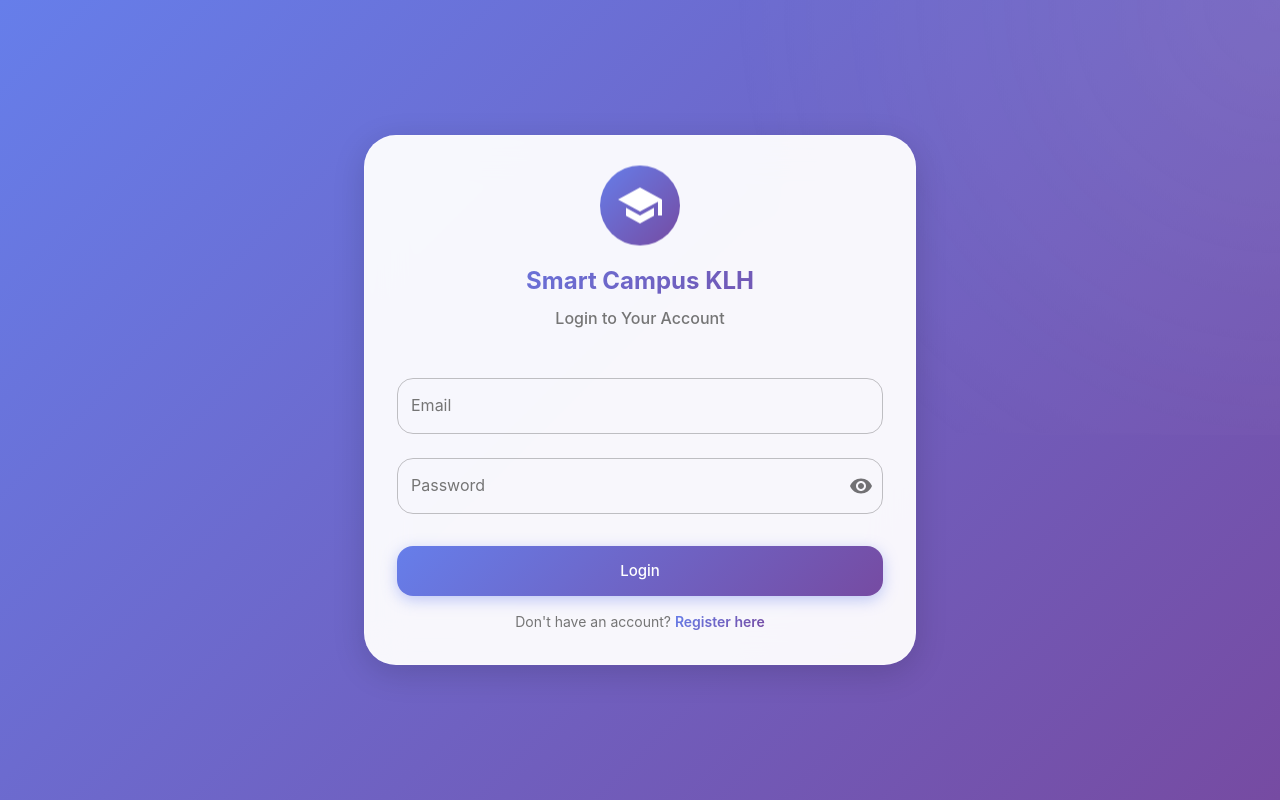
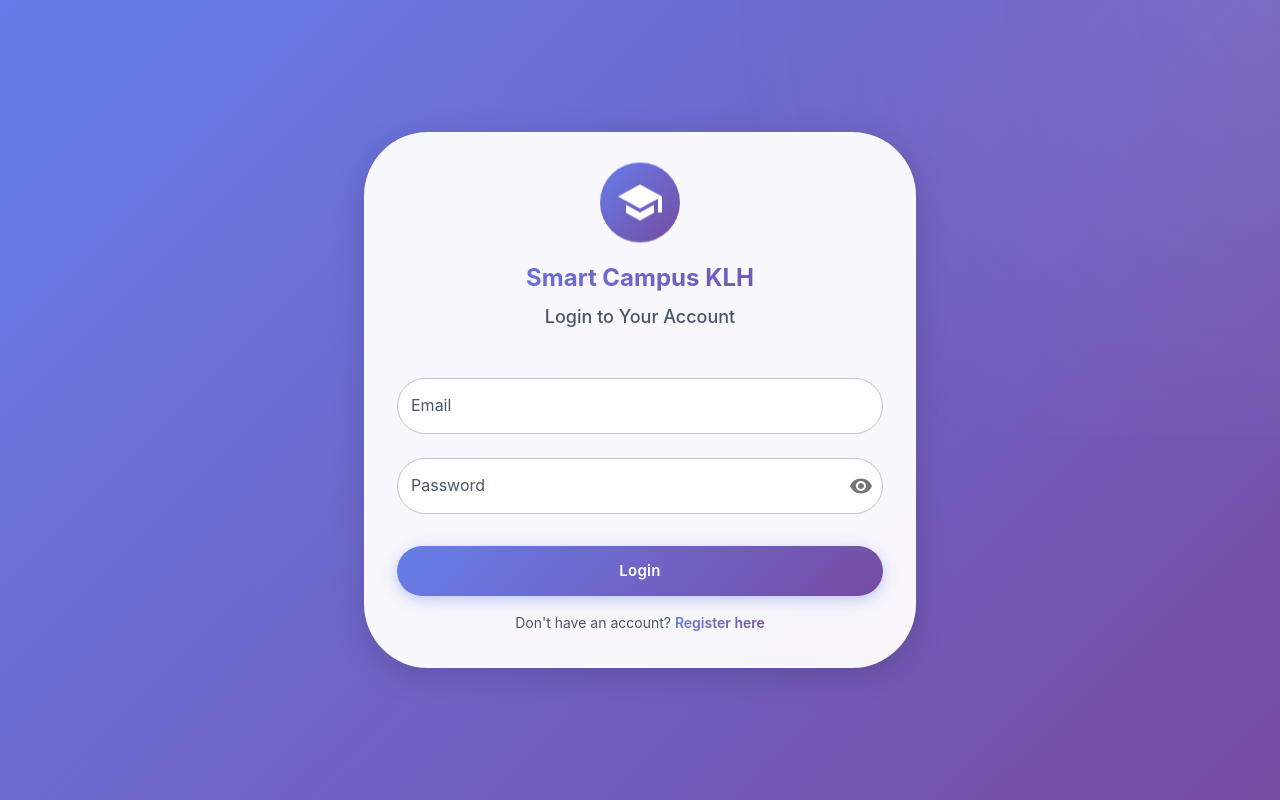
Before and after one commit to Shashikumar2005/KLH-SMART-CAMPUS, a React (Vite) app in the folder frontend/: page /login in a window 1280 px wide. Built offline with nearby package versions, Linux system fonts and the light colour scheme; no server answers.

Commit message:
Enhance UI/UX with glassmorphism theme and modern design

```diff
--- a/frontend/src/theme.js
+++ b/frontend/src/theme.js
@@ -1,58 +1,61 @@
 import { createTheme } from '@mui/material/styles';
 
-// Professional Campus Theme Generator
+// Professional Campus Theme with Glassmorphism
 export const getTheme = (mode) => createTheme({
   palette: {
     mode,
     primary: {
-      main: mode === 'light' ? '#1976d2' : '#42a5f5',
-      light: mode === 'light' ? '#4791db' : '#64b5f6',
-      dark: mode === 'light' ? '#115293' : '#1e88e5',
+      main: mode === 'light' ? '#1976d2' : '#64b5f6',
+      light: mode === 'light' ? '#4791db' : '#90caf9',
+      dark: mode === 'light' ? '#115293' : '#42a5f5',
       contrastText: '#ffffff',
     },
     secondary: {
-      main: mode === 'light' ? '#dc004e' : '#f48fb1',
-      light: mode === 'light' ? '#e33371' : '#f6a5c0',
-      dark: mode === 'light' ? '#9a0036' : '#aa647b',
+      main: mode === 'light' ? '#9c27b0' : '#ce93d8',
+      light: mode === 'light' ? '#ba68c8' : '#e1bee7',
+      dark: mode === 'light' ? '#7b1fa2' : '#ab47bc',
       contrastText: '#ffffff',
     },
     background: {
-      default: mode === 'light' ? '#f5f5f5' : '#121212',
-      paper: mode === 'light' ? '#ffffff' : '#1e1e1e',
+      default: mode === 'light' ? '#f0f2f5' : '#0a0e27',
+      paper: mode === 'light' ? 'rgba(255, 255, 255, 0.9)' : 'rgba(30, 30, 46, 0.85)',
+      glass: mode === 'light' ? 'rgba(255, 255, 255, 0.7)' : 'rgba(30, 30, 46, 0.7)',
     },
     text: {
-      primary: mode === 'light' ? '#212121' : '#ffffff',
-      secondary: mode === 'light' ? '#757575' : '#b0b0b0',
+      primary: mode === 'light' ? '#1a1a2e' : '#ffffff',
+      secondary: mode === 'light' ? '#4a5568' : '#cbd5e0',
     },
-    divider: mode === 'light' ? '#e0e0e0' : '#2c2c2c',
+    divider: mode === 'light' ? 'rgba(0, 0, 0, 0.08)' : 'rgba(255, 255, 255, 0.08)',
     success: {
-      main: mode === 'light' ? '#2e7d32' : '#66bb6a',
+      main: mode === 'light' ? '#10b981' : '#34d399',
     },
     warning: {
-      main: mode === 'light' ? '#ed6c02' : '#ffa726',
+      main: mode === 'light' ? '#f59e0b' : '#fbbf24',
     },
     error: {
-      main: mode === 'light' ? '#d32f2f' : '#f44336',
+      main: mode === 'light' ? '#ef4444' : '#f87171',
     },
     info: {
-      main: mode === 'light' ? '#0288d1' : '#29b6f6',
+      main: mode === 'light' ? '#3b82f6' : '#60a5fa',
     },
   },
   typography: {
-    fontFamily: '"Inter", "Roboto", "Helvetica", "Arial", sans-serif',
+    fontFamily: '"Inter", "Segoe UI", "Roboto", "Helvetica", "Arial", sans-serif',
     h1: {
-      fontWeight: 600,
-      fontSize: '2.5rem',
+      fontWeight: 700,
+      fontSize: '2.75rem',
       lineHeight: 1.2,
+      letterSpacing: '-0.02em',
     },
     h2: {
-      fontWeight: 600,
-      fontSize: '2rem',
+      fontWeight: 700,
+      fontSize: '2.25rem',
       lineHeight: 1.3,
+      letterSpacing: '-0.01em',
     },
     h3: {
       fontWeight: 600,
-      fontSize: '1.75rem',
+      fontSize: '1.875rem',
       lineHeight: 1.4,
     },
     h4: {
@@ -67,90 +70,121 @@ export const getTheme = (mode) => createTheme({
     },
     h6: {
       fontWeight: 600,
-      fontSize: '1rem',
+      fontSize: '1.125rem',
       lineHeight: 1.5,
     },
     button: {
       textTransform: 'none',
-      fontWeight: 500,
+      fontWeight: 600,
+      letterSpacing: '0.02em',
+    },
+    body1: {
+      fontSize: '1rem',
+      lineHeight: 1.6,
+    },
+    body2: {
+      fontSize: '0.875rem',
+      lineHeight: 1.6,
     },
   },
   shape: {
-    borderRadius: 8,
+    borderRadius: 16,
   },
   shadows: mode === 'light' ? [
     'none',
-    '0px 2px 4px rgba(0,0,0,0.05)',
-    '0px 4px 8px rgba(0,0,0,0.08)',
-    '0px 6px 12px rgba(0,0,0,0.1)',
-    '0px 8px 16px rgba(0,0,0,0.12)',
-    '0px 10px 20px rgba(0,0,0,0.14)',
-    '0px 12px 24px rgba(0,0,0,0.16)',
-    '0px 14px 28px rgba(0,0,0,0.18)',
-    '0px 16px 32px rgba(0,0,0,0.2)',
-    '0px 18px 36px rgba(0,0,0,0.22)',
-    '0px 20px 40px rgba(0,0,0,0.24)',
-    '0px 22px 44px rgba(0,0,0,0.26)',
-    '0px 24px 48px rgba(0,0,0,0.28)',
-    '0px 26px 52px rgba(0,0,0,0.3)',
-    '0px 28px 56px rgba(0,0,0,0.32)',
-    '0px 30px 60px rgba(0,0,0,0.34)',
-    '0px 32px 64px rgba(0,0,0,0.36)',
-    '0px 34px 68px rgba(0,0,0,0.38)',
-    '0px 36px 72px rgba(0,0,0,0.4)',
-    '0px 38px 76px rgba(0,0,0,0.42)',
-    '0px 40px 80px rgba(0,0,0,0.44)',
-    '0px 42px 84px rgba(0,0,0,0.46)',
-    '0px 44px 88px rgba(0,0,0,0.48)',
-    '0px 46px 92px rgba(0,0,0,0.5)',
-    '0px 48px 96px rgba(0,0,0,0.52)',
+    '0px 2px 8px rgba(99, 102, 241, 0.08)',
+    '0px 4px 12px rgba(99, 102, 241, 0.1)',
+    '0px 6px 16px rgba(99, 102, 241, 0.12)',
+    '0px 8px 20px rgba(99, 102, 241, 0.14)',
+    '0px 10px 24px rgba(99, 102, 241, 0.16)',
+    '0px 12px 28px rgba(99, 102, 241, 0.18)',
+    '0px 14px 32px rgba(99, 102, 241, 0.2)',
+    '0px 16px 36px rgba(99, 102, 241, 0.22)',
+    '0px 18px 40px rgba(99, 102, 241, 0.24)',
+    '0px 20px 44px rgba(99, 102, 241, 0.26)',
+    '0px 22px 48px rgba(99, 102, 241, 0.28)',
+    '0px 24px 52px rgba(99, 102, 241, 0.3)',
+    '0px 26px 56px rgba(99, 102, 241, 0.32)',
+    '0px 28px 60px rgba(99, 102, 241, 0.34)',
+    '0px 30px 64px rgba(99, 102, 241, 0.36)',
+    '0px 32px 68px rgba(99, 102, 241, 0.38)',
+    '0px 34px 72px rgba(99, 102, 241, 0.4)',
+    '0px 36px 76px rgba(99, 102, 241, 0.42)',
+    '0px 38px 80px rgba(99, 102, 241, 0.44)',
+    '0px 40px 84px rgba(99, 102, 241, 0.46)',
+    '0px 42px 88px rgba(99, 102, 241, 0.48)',
+    '0px 44px 92px rgba(99, 102, 241, 0.5)',
+    '0px 46px 96px rgba(99, 102, 241, 0.52)',
+    '0px 48px 100px rgba(99, 102, 241, 0.54)',
   ] : [
     'none',
-    '0px 2px 4px rgba(0,0,0,0.3)',
-    '0px 4px 8px rgba(0,0,0,0.35)',
-    '0px 6px 12px rgba(0,0,0,0.4)',
-    '0px 8px 16px rgba(0,0,0,0.45)',
-    '0px 10px 20px rgba(0,0,0,0.5)',
-    '0px 12px 24px rgba(0,0,0,0.55)',
-    '0px 14px 28px rgba(0,0,0,0.6)',
-    '0px 16px 32px rgba(0,0,0,0.65)',
-    '0px 18px 36px rgba(0,0,0,0.7)',
-    '0px 20px 40px rgba(0,0,0,0.75)',
-    '0px 22px 44px rgba(0,0,0,0.8)',
-    '0px 24px 48px rgba(0,0,0,0.85)',
-    '0px 26px 52px rgba(0,0,0,0.9)',
-    '0px 28px 56px rgba(0,0,0,0.95)',
-    '0px 30px 60px rgba(0,0,0,1)',
-    '0px 32px 64px rgba(0,0,0,1)',
-    '0px 34px 68px rgba(0,0,0,1)',
-    '0px 36px 72px rgba(0,0,0,1)',
-    '0px 38px 76px rgba(0,0,0,1)',
-    '0px 40px 80px rgba(0,0,0,1)',
-    '0px 42px 84px rgba(0,0,0,1)',
-    '0px 44px 88px rgba(0,0,0,1)',
-    '0px 46px 92px rgba(0,0,0,1)',
-    '0px 48px 96px rgba(0,0,0,1)',
+    '0px 2px 8px rgba(0, 0, 0, 0.4)',
+    '0px 4px 12px rgba(0, 0, 0, 0.45)',
+    '0px 6px 16px rgba(0, 0, 0, 0.5)',
+    '0px 8px 20px rgba(0, 0, 0, 0.55)',
+    '0px 10px 24px rgba(0, 0, 0, 0.6)',
+    '0px 12px 28px rgba(0, 0, 0, 0.65)',
+    '0px 14px 32px rgba(0, 0, 0, 0.7)',
+    '0px 16px 36px rgba(0, 0, 0, 0.75)',
+    '0px 18px 40px rgba(0, 0, 0, 0.8)',
+    '0px 20px 44px rgba(0, 0, 0, 0.85)',
+    '0px 22px 48px rgba(0, 0, 0, 0.9)',
+    '0px 24px 52px rgba(0, 0, 0, 0.95)',
+    '0px 26px 56px rgba(0, 0, 0, 1)',
+    '0px 28px 60px rgba(0, 0, 0, 1)',
+    '0px 30px 64px rgba(0, 0, 0, 1)',
+    '0px 32px 68px rgba(0, 0, 0, 1)',
+    '0px 34px 72px rgba(0, 0, 0, 1)',
+    '0px 36px 76px rgba(0, 0, 0, 1)',
+    '0px 38px 80px rgba(0, 0, 0, 1)',
+    '0px 40px 84px rgba(0, 0, 0, 1)',
+    '0px 42px 88px rgba(0, 0, 0, 1)',
+    '0px 44px 92px rgba(0, 0, 0, 1)',
+    '0px 46px 96px rgba(0, 0, 0, 1)',
+    '0px 48px 100px rgba(0, 0, 0, 1)',
   ],
   components: {
+    MuiCssBaseline: {
+      styleOverrides: {
+        body: {
+          background: mode === 'light'
+            ? 'linear-gradient(135deg, #667eea 0%, #764ba2 100%)'
+            : 'linear-gradient(135deg, #0f0c29 0%, #302b63 50%, #24243e 100%)',
+          backgroundAttachment: 'fixed',
+          minHeight: '100vh',
+        },
+      },
+    },
     MuiButton: {
       styleOverrides: {
         root: {
-          borderRadius: 8,
-          padding: '8px 16px',
-          fontWeight: 500,
-          transition: 'all 0.2s ease-in-out',
+          borderRadius: 12,
+          padding: '10px 24px',
+          fontWeight: 600,
+          transition: 'all 0.3s cubic-bezier(0.4, 0, 0.2, 1)',
+          textTransform: 'none',
         },
         contained: {
-          boxShadow: 'none',
+          boxShadow: mode === 'light'
+            ? '0px 4px 12px rgba(99, 102, 241, 0.25)'
+            : '0px 4px 12px rgba(100, 181, 246, 0.25)',
           '&:hover': {
-            boxShadow: '0px 4px 12px rgba(25, 118, 210, 0.3)',
-            transform: 'translateY(-1px)',
+            boxShadow: mode === 'light'
+              ? '0px 8px 24px rgba(99, 102, 241, 0.35)'
+              : '0px 8px 24px rgba(100, 181, 246, 0.35)',
+            transform: 'translateY(-2px)',
+          },
+          '&:active': {
+            transform: 'translateY(0)',
           },
         },
         outlined: {
-          borderWidth: 1.5,
+          borderWidth: 2,
           '&:hover': {
-            borderWidth: 1.5,
+            borderWidth: 2,
+            backgroundColor: mode === 'light'
+              ? 'rgba(99, 102, 241, 0.04)'
+              : 'rgba(100, 181, 246, 0.08)',
           },
         },
       },
@@ -158,14 +192,24 @@ export const getTheme = (mode) => createTheme({
     MuiCard: {
       styleOverrides: {
         root: {
-          borderRadius: 12,
-          transition: 'all 0.3s ease-in-out',
-          border: mode === 'light' ? '1px solid #e0e0e0' : '1px solid #2c2c2c',
+          borderRadius: 20,
+          background: mode === 'light'
+            ? 'rgba(255, 255, 255, 0.8)'
+            : 'rgba(30, 30, 46, 0.8)',
+          backdropFilter: 'blur(20px) saturate(180%)',
+          WebkitBackdropFilter: 'blur(20px) saturate(180%)',
+          border: mode === 'light'
+            ? '1px solid rgba(255, 255, 255, 0.3)'
+            : '1px solid rgba(255, 255, 255, 0.1)',
+          boxShadow: mode === 'light'
+            ? '0px 8px 32px rgba(99, 102, 241, 0.12)'
+            : '0px 8px 32px rgba(0, 0, 0, 0.6)',
+          transition: 'all 0.3s cubic-bezier(0.4, 0, 0.2, 1)',
           '&:hover': {
-            transform: 'translateY(-4px)',
+            transform: 'translateY(-8px) scale(1.02)',
             boxShadow: mode === 'light'
-              ? '0px 8px 24px rgba(0,0,0,0.12)'
-              : '0px 8px 24px rgba(0,0,0,0.6)',
+              ? '0px 16px 48px rgba(99, 102, 241, 0.2)'
+              : '0px 16px 48px rgba(0, 0, 0, 0.8)',
           },
         },
       },
@@ -174,11 +218,16 @@ export const getTheme = (mode) => createTheme({
       styleOverrides: {
         root: {
           backgroundImage: 'none',
+          background: mode === 'light'
+            ? 'rgba(255, 255, 255, 0.9)'
+            : 'rgba(30, 30, 46, 0.9)',
+          backdropFilter: 'blur(10px)',
+          WebkitBackdropFilter: 'blur(10px)',
         },
         elevation1: {
           boxShadow: mode === 'light'
-            ? '0px 2px 8px rgba(0,0,0,0.08)'
-            : '0px 2px 8px rgba(0,0,0,0.4)',
+            ? '0px 4px 20px rgba(99, 102, 241, 0.1)'
+            : '0px 4px 20px rgba(0, 0, 0, 0.5)',
         },
       },
     },
@@ -186,16 +235,28 @@ export const getTheme = (mode) => createTheme({
       styleOverrides: {
         root: {
           '& .MuiOutlinedInput-root': {
-            borderRadius: 8,
-            transition: 'all 0.2s ease-in-out',
+            borderRadius: 12,
+            background: mode === 'light'
+              ? 'rgba(255, 255, 255, 0.6)'
+              : 'rgba(255, 255, 255, 0.05)',
+            backdropFilter: 'blur(10px)',
+            transition: 'all 0.3s ease',
             '&:hover': {
+              background: mode === 'light'
+                ? 'rgba(255, 255, 255, 0.8)'
+                : 'rgba(255, 255, 255, 0.08)',
               '& .MuiOutlinedInput-notchedOutline': {
-                borderColor: mode === 'light' ? '#1976d2' : '#42a5f5',
+                borderColor: mode === 'light' ? '#667eea' : '#64b5f6',
+                borderWidth: 2,
               },
             },
             '&.Mui-focused': {
+              background: mode === 'light'
+                ? 'rgba(255, 255, 255, 0.9)'
+                : 'rgba(255, 255, 255, 0.1)',
               '& .MuiOutlinedInput-notchedOutline': {
                 borderWidth: 2,
+                borderColor: mode === 'light' ? '#667eea' : '#64b5f6',
               },
             },
           },
@@ -205,46 +266,69 @@ export const getTheme = (mode) => createTheme({
     MuiChip: {
       styleOverrides: {
         root: {
-          fontWeight: 500,
-          borderRadius: 6,
+          fontWeight: 600,
+          borderRadius: 10,
+          backdropFilter: 'blur(10px)',
+          background: mode === 'light'
+            ? 'rgba(99, 102, 241, 0.1)'
+            : 'rgba(100, 181, 246, 0.15)',
+          border: mode === 'light'
+            ? '1px solid rgba(99, 102, 241, 0.2)'
+            : '1px solid rgba(100, 181, 246, 0.2)',
         },
       },
     },
     MuiAppBar: {
       styleOverrides: {
         root: {
+          background: mode === 'light'
+            ? 'rgba(255, 255, 255, 0.8)'
+            : 'rgba(30, 30, 46, 0.8)',
+          backdropFilter: 'blur(20px) saturate(180%)',
+          WebkitBackdropFilter: 'blur(20px) saturate(180%)',
           boxShadow: mode === 'light'
-            ? '0px 1px 3px rgba(0,0,0,0.08)'
-            : '0px 1px 3px rgba(0,0,0,0.5)',
+            ? '0px 4px 20px rgba(99, 102, 241, 0.1)'
+            : '0px 4px 20px rgba(0, 0, 0, 0.5)',
+          borderBottom: mode === 'light'
+            ? '1px solid rgba(255, 255, 255, 0.3)'
+            : '1px solid rgba(255, 255, 255, 0.1)',
         },
       },
     },
     MuiDrawer: {
       styleOverrides: {
         paper: {
-          borderRight: mode === 'light' ? '1px solid #e0e0e0' : '1px solid #2c2c2c',
+          background: mode === 'light'
+            ? 'rgba(255, 255, 255, 0.9)'
+            : 'rgba(30, 30, 46, 0.95)',
+          backdropFilter: 'blur(20px)',
+          WebkitBackdropFilter: 'blur(20px)',
+          borderRight: mode === 'light'
+            ? '1px solid rgba(255, 255, 255, 0.3)'
+            : '1px solid rgba(255, 255, 255, 0.1)',
         },
       },
     },
     MuiListItemButton: {
       styleOverrides: {
         root: {
-          borderRadius: 8,
-          margin: '4px 8px',
-          transition: 'all 0.2s ease-in-out',
+          borderRadius: 12,
+          margin: '4px 12px',
+          transition: 'all 0.2s ease',
           '&:hover': {
-            backgroundColor: mode === 'light'
-              ? 'rgba(25, 118, 210, 0.08)'
-              : 'rgba(66, 165, 245, 0.12)',
+            background: mode === 'light'
+              ? 'rgba(99, 102, 241, 0.08)'
+              : 'rgba(100, 181, 246, 0.12)',
+            transform: 'translateX(4px)',
           },
           '&.Mui-selected': {
-            backgroundColor: mode === 'light'
-              ? 'rgba(25, 118, 210, 0.12)'
-              : 'rgba(66, 165, 245, 0.16)',
+            background: mode === 'light'
+              ? 'rgba(99, 102, 241, 0.15)'
+              : 'rgba(100, 181, 246, 0.2)',
             '&:hover': {
-              backgroundColor: mode === 'light'
-                ? 'rgba(25, 118, 210, 0.16)'
-                : 'rgba(66, 165, 245, 0.2)',
+              background: mode === 'light'
+                ? 'rgba(99, 102, 241, 0.2)'
+                : 'rgba(100, 181, 246, 0.25)',
             },
           },
         },
@@ -253,14 +337,41 @@ export const getTheme = (mode) => createTheme({
     MuiDialog: {
       styleOverrides: {
         paper: {
-          borderRadius: 12,
+          borderRadius: 20,
+          background: mode === 'light'
+            ? 'rgba(255, 255, 255, 0.95)'
+            : 'rgba(30, 30, 46, 0.95)',
+          backdropFilter: 'blur(20px)',
+          WebkitBackdropFilter: 'blur(20px)',
         },
       },
     },
     MuiAlert: {
       styleOverrides: {
         root: {
-          borderRadius: 8,
+          borderRadius: 12,
+          backdropFilter: 'blur(10px)',
+        },
+      },
+    },
+    MuiAvatar: {
+      styleOverrides: {
+        root: {
+          border: mode === 'light'
+            ? '2px solid rgba(255, 255, 255, 0.8)'
+            : '2px solid rgba(255, 255, 255, 0.2)',
+          boxShadow: mode === 'light'
+            ? '0px 4px 12px rgba(99, 102, 241, 0.2)'
+            : '0px 4px 12px rgba(0, 0, 0, 0.4)',
+        },
+      },
+    },
+    MuiBadge: {
+      styleOverrides: {
+        badge: {
+          boxShadow: mode === 'light'
+            ? '0px 2px 8px rgba(99, 102, 241, 0.3)'
+            : '0px 2px 8px rgba(100, 181, 246, 0.3)',
         },
       },
     },
```
